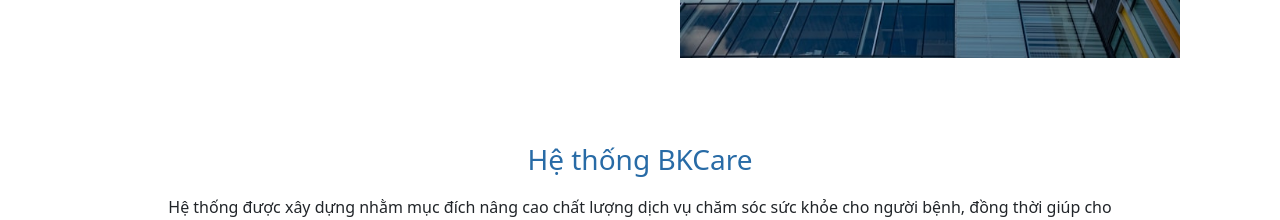
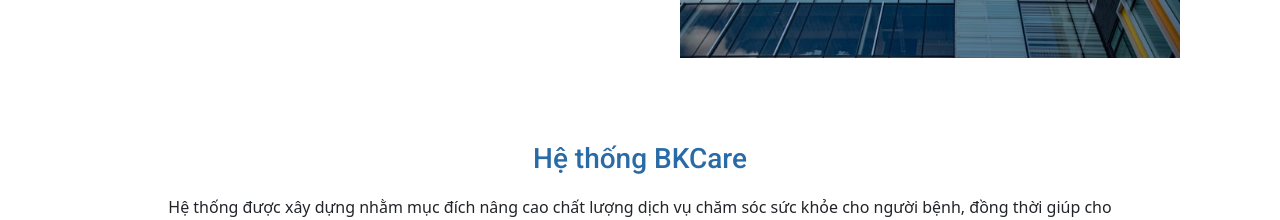
Before and after one commit to tkzero789/Hospital, a React (Create React App) app in the folder client/: page /test-home in a window 1280 px wide. Shown: the part 1480-1700 px from the top of the page. Built offline with nearby package versions, Linux system fonts and the light colour scheme; the HTML template or start-up script is replaced by a standard one.

Commit message:
Added Google Fonts Roboto

```diff
--- a/client/public/index.html
+++ b/client/public/index.html
@@ -15,6 +15,12 @@
       user's mobile device or desktop. See https://developers.google.com/web/fundamentals/web-app-manifest/
     -->
     <link rel="manifest" href="%PUBLIC_URL%/manifest.json" />
+    <link rel="preconnect" href="https://fonts.googleapis.com" />
+    <link rel="preconnect" href="https://fonts.gstatic.com" crossorigin />
+    <link
+      href="https://fonts.googleapis.com/css2?family=Roboto:ital,wght@0,100;0,300;0,400;0,500;0,700;0,900;1,100;1,300;1,400;1,500;1,700;1,900&display=swap"
+      rel="stylesheet"
+    />
     <!--
       Notice the use of %PUBLIC_URL% in the tags above.
       It will be replaced with the URL of the `public` folder during the build.
--- a/client/src/base.css
+++ b/client/src/base.css
@@ -1,3 +1,51 @@
+/* Google Font */
+:root {
+  --roboto-font-family: "Roboto", sans-serif;
+  --roboto-font-style: normal;
+  --roboto-thin-weight: 100;
+  --roboto-light-weight: 300;
+  --roboto-regular-weight: 400;
+  --roboto-medium-weight: 500;
+  --roboto-bold-weight: 700;
+  --roboto-black-weight: 900;
+}
+
+/* .roboto-thin {
+  font-family: "Roboto", sans-serif;
+  font-weight: 100;
+  font-style: normal;
+}
+
+.roboto-light {
+  font-family: "Roboto", sans-serif;
+  font-weight: 300;
+  font-style: normal;
+}
+
+.roboto-regular {
+  font-family: "Roboto", sans-serif;
+  font-weight: 400;
+  font-style: normal;
+}
+
+.roboto-medium {
+  font-family: "Roboto", sans-serif;
+  font-weight: 500;
+  font-style: normal;
+}
+
+.roboto-bold {
+  font-family: "Roboto", sans-serif;
+  font-weight: 700;
+  font-style: normal;
+}
+
+.roboto-black {
+  font-family: "Roboto", sans-serif;
+  font-weight: 900;
+  font-style: normal;
+} */
+
 /* Responsive */
 .grid__row {
   display: flex;
--- a/client/src/styles.css
+++ b/client/src/styles.css
@@ -609,8 +609,10 @@
 .syst-header {
   text-align: center;
   font-size: 28px;
-  font-weight: 500;
   color: #286ba6;
+  font-family: var(--roboto-font-family);
+  font-style: var(--roboto-font-style);
+  font-weight: var(--roboto-medium-weight);
 }
 
 .syst-body {
```
